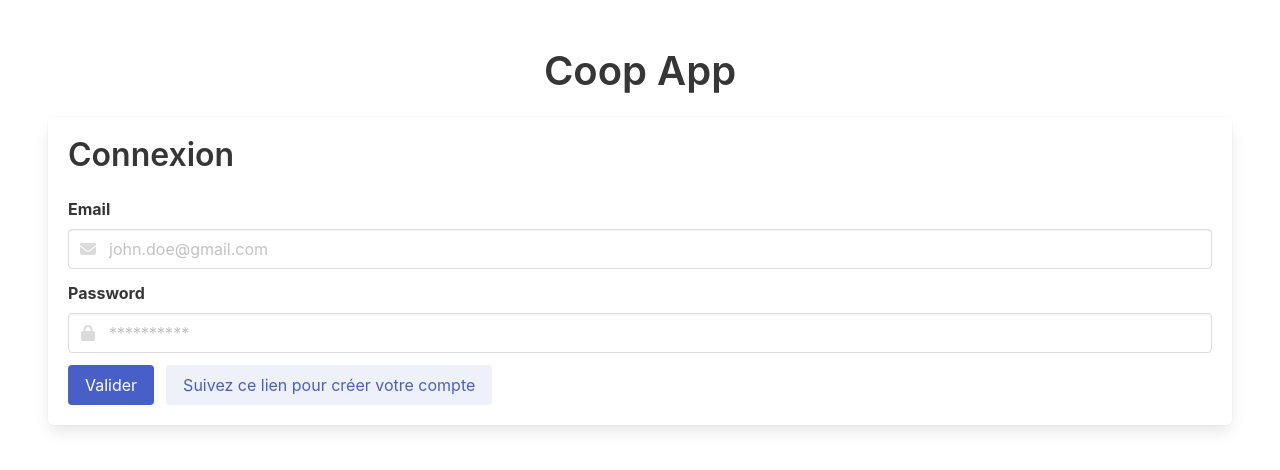
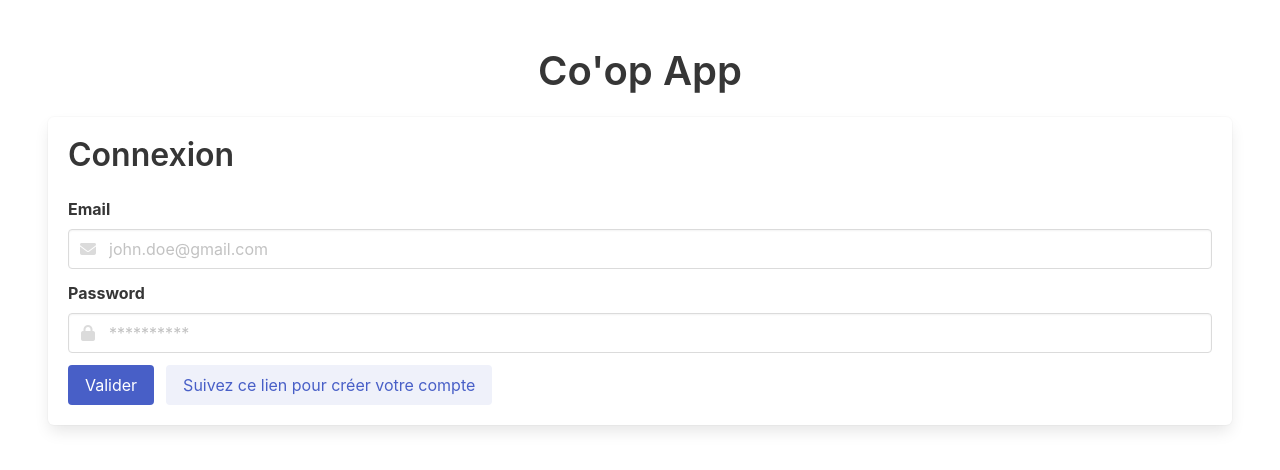
Before and after one commit to sebastienklaus/coop-vueJS, a Vue app: page /connexion in a window 1280 px wide. Shown: the top 470 px of the page. Built offline with nearby package versions, Linux system fonts and the light colour scheme; no server answers; what @smartweb/vue-flash-message would draw is missing.

Commit message:
change the coop title

```diff
--- a/src/App.vue
+++ b/src/App.vue
@@ -1,6 +1,6 @@
 <template>
   <section class="section">
-    <h2 align="center" class="title is-2">Coop App</h2>
+    <h2 align="center" class="title is-2">Co'op App</h2>
       <router-view/>
   </section>
 </template>
```
